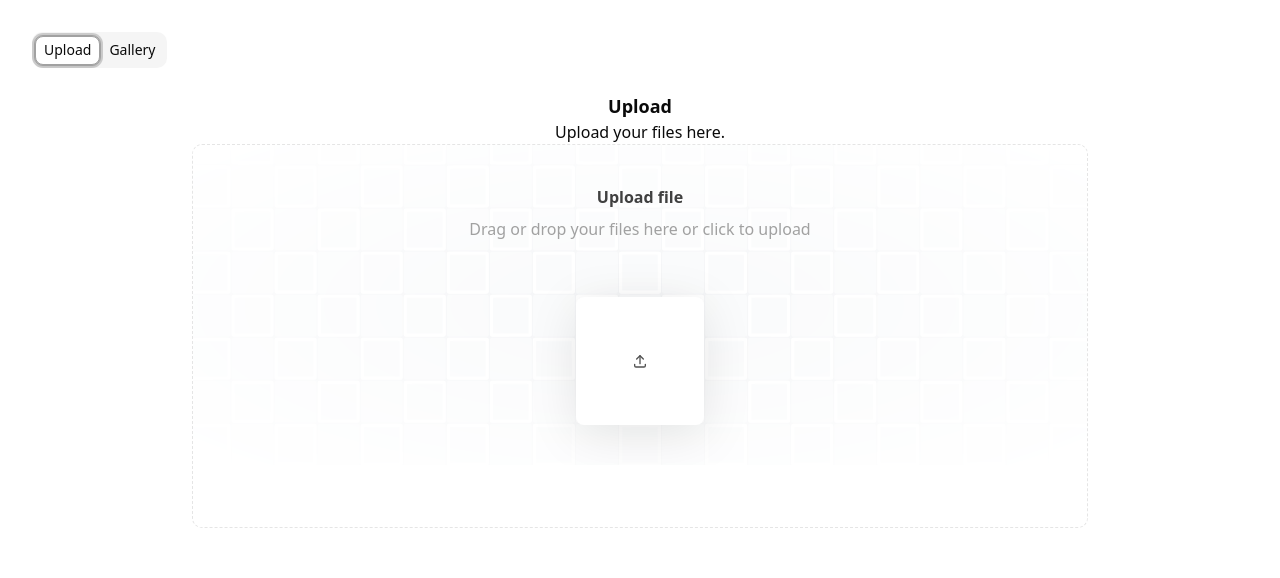
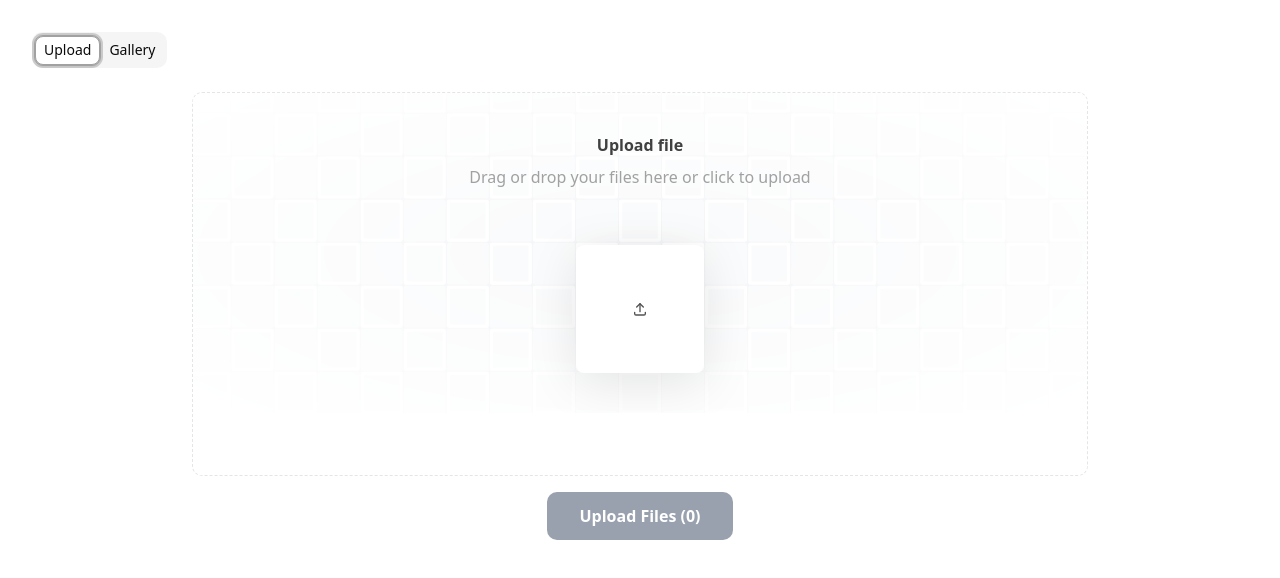
Before and after one commit to omeshapasan2/Cloudinary-Gallery-App, a React (Vite) app: page / in a window 1280 px wide. Both pictures are taken after a click on the tab "Upload". Shown: the top 578 px of the page. Built offline with nearby package versions, Linux system fonts and the light colour scheme.

Commit message:
Upload Page Done

```diff
--- a/src/Pages/MainPage.jsx
+++ b/src/Pages/MainPage.jsx
@@ -12,8 +12,7 @@ function MainPage() {
         </TabsList>
         <TabsContent value="upload">
           <div className="p-4">
-            <h2 className="text-lg font-semibold">Upload</h2>
-            <p>Upload your files here.</p>
+
             {/* upload component  */}
             <UploadPage />
           </div>
--- a/src/Pages/UploadPage.jsx
+++ b/src/Pages/UploadPage.jsx
@@ -5,9 +5,75 @@ import { FileUpload } from '../components/ui/file-upload';
 function UploadPage() {
 
   const [files, setFiles] = useState([]);
-  const handleFileUpload = (files) => {
-    setFiles(files);
-    console.log(files);
+  const [pendingFiles, setPendingFiles] = useState([]);
+  const [isUploading, setIsUploading] = useState(false);
+  const [uploadProgress, setUploadProgress] = useState(0);
+  const [showProgress, setShowProgress] = useState(false);
+
+  // Instead of uploading immediately, just store pending files
+  const handleFileSelect =(files) => {
+    setPendingFiles(files);
+  };
+
+  const handleUpload = async () => {
+    setIsUploading(true);
+    setShowProgress(true);
+
+    const cloudName = import.meta.env.VITE_PUBLIC_CLOUDINARY_CLOUD_NAME;
+    const uploadPreset = import.meta.env.VITE_PUBLIC_CLOUDINARY_UPLOAD_PRESET;
+    const folder = import.meta.env.VITE_PUBLIC_CLOUDINARY_FOLDER || 'default_folder';
+
+    if (!cloudName || !uploadPreset) {
+      console.error("Cloudinary configuration is missing.");
+      return;
+    }
+
+    for(let i = 0; i < pendingFiles.length; i++) {
+      const file = pendingFiles[i];
+
+      // CREATE FORMDATA FIRST
+      const formData = new FormData();
+      formData.append('file', file);
+      formData.append('upload_preset', uploadPreset);
+      formData.append('folder', folder);
+
+      // Upload Progress
+      const xhr = new XMLHttpRequest();
+
+      // Track upload progress
+      xhr.upload.addEventListener('progress', (event) => {
+        if (event.lengthComputable) {
+          const fileProgress = Math.round((event.loaded / event.total) * 100);
+          const overallProgress = Math.round(((i * 100 + fileProgress) / pendingFiles.length));
+          setUploadProgress(overallProgress);
+        }
+      });
+
+      // Handle response
+      xhr.addEventListener('load', () => {
+        if (xhr.status === 200) {
+          const data = JSON.parse(xhr.responseText);
+          console.log("File uploaded successfully:", data.secure_url);
+          setFiles(prevFiles => [...prevFiles, data.secure_url]);
+        } else {
+          console.error("Failed to upload file:", file.name);
+        }
+      });
+
+      // Send the request
+      xhr.open('POST', `https://api.cloudinary.com/v1_1/${cloudName}/upload`);
+      xhr.send(formData);
+
+      // Wait for completion
+      await new Promise((resolve) => {
+        xhr.addEventListener('loadend', resolve);
+      });
+
+    }
+
+    setPendingFiles([]);
+    setIsUploading(false);
+    setShowProgress(false);
   };
 
   return (
@@ -15,8 +81,44 @@ function UploadPage() {
 
       <div
       className="w-full max-w-4xl mx-auto min-h-96 border border-dashed bg-white dark:bg-black border-neutral-200 dark:border-neutral-800 rounded-lg">
-        <FileUpload onChange={handleFileUpload} />
+        <FileUpload onChange={handleFileSelect} />
+
       </div>
+      <button
+        onClick={handleUpload}
+        disabled={pendingFiles.length === 0 || isUploading}
+        className={`
+          relative px-8 py-3 mt-4 font-semibold text-white rounded-lg
+          transition-all duration-300 transform
+          ${pendingFiles.length === 0 || isUploading
+            ? 'bg-gray-400 cursor-not-allowed'
+            : 'bg-blue-500 hover:bg-blue-600 hover:scale-105 active:scale-95 hover:shadow-xl'
+          }
+          ${isUploading ? 'animate-pulse' : ''}
+        `}
+      >
+        {isUploading ? (
+          <div className="flex items-center space-x-2">
+            <div className="w-4 h-4 border-2 border-white border-t-transparent rounded-full animate-spin"></div>
+            <span>Uploading...</span>
+          </div>
+        ) : (
+          `Upload Files (${pendingFiles.length})`
+        )}
+      </button>
+
+
+        {showProgress && (
+          <div className="fixed bottom-4 right-4 bg-white border rounded-lg p-4 shadow-lg">
+            <div className="w-48 bg-gray-200 rounded-full h-2">
+              <div
+                className="bg-blue-600 h-2 rounded-full transition-all"
+                style={{ width: `${uploadProgress}%` }}
+              />
+            </div>
+            <p className="text-sm mt-2">{uploadProgress}% Complete</p>
+          </div>
+        )}
 
     </div>
   )
```
Also changed, not shown: 1 other file (tests, documents, lock files or other folders).
